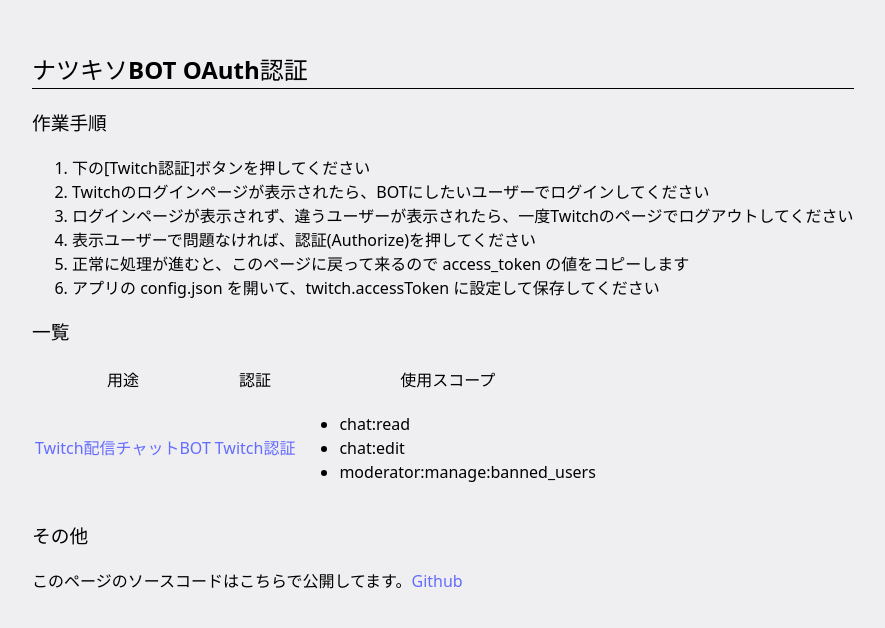
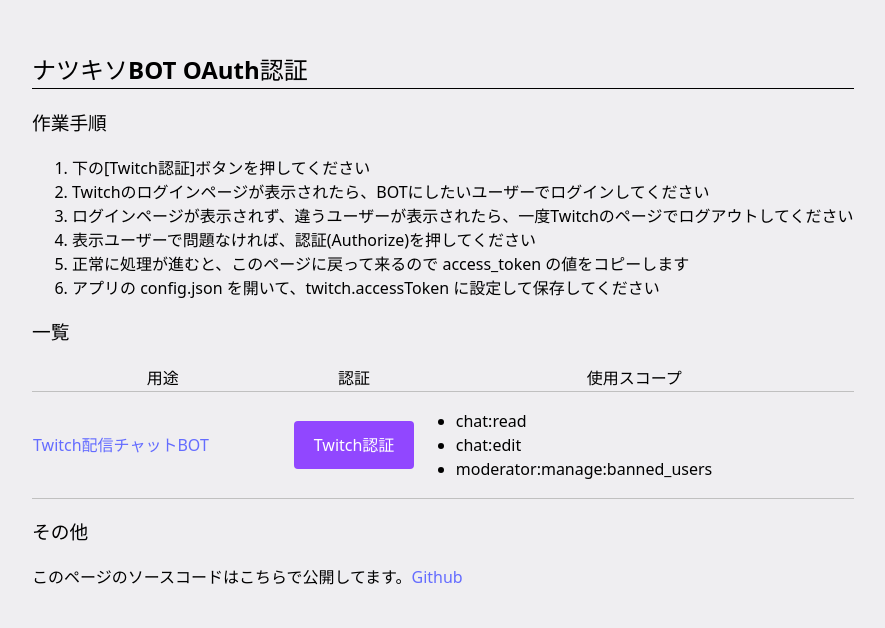
Before and after one commit to natukin1978/natsu-bot-auth-receiver, a React (Vite) app: page / in a window 1280 px wide. Shown: the top 628 px of the page, without its empty margins (0-885 px from the left). Built offline with nearby package versions, Linux system fonts and the light colour scheme.

Commit message:
I put on makeup so it would be easier to see.

```diff
--- a/src/App.css
+++ b/src/App.css
@@ -38,3 +38,29 @@
 .read-the-docs {
   color: #888;
 }
+
+/* add style */
+
+table {
+  width: 100%;
+  border-collapse: separate;
+  border-spacing: 0;
+}
+
+th, td {
+  border-bottom: 1px solid silver;
+}
+
+.a_to_button {
+  display: block;
+  padding: 12px 0;
+  background: #9147ff;
+  color: white;
+  text-align: center;
+  border-radius: 4px;
+}
+
+.a_to_button:hover {
+  background: #772ce8;
+  color: white;
+}
```
